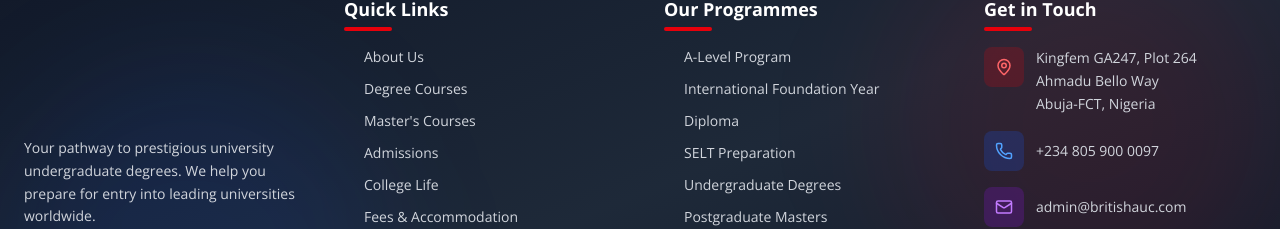
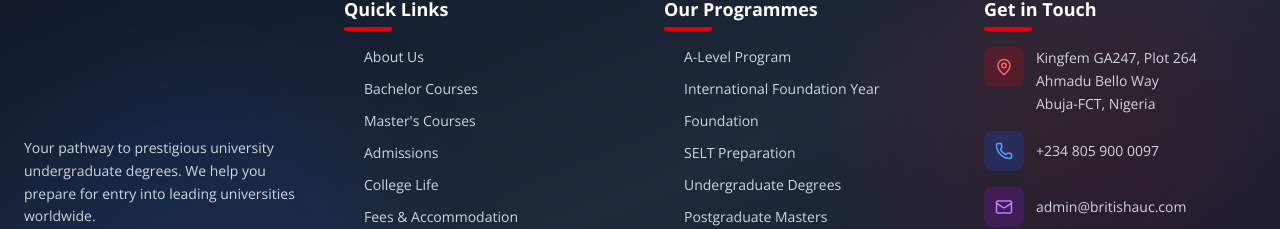
Before and after one commit to code-savan/colleges, a Next.js app: page /courses/diplomas in a window 1280 px wide. Shown: the part 1497-1726 px from the top of the page. Built offline with nearby package versions, Linux system fonts and the light colour scheme.

Commit message:
Update footer: Degree Courses->Bachelor Courses, Diploma->Foundation

```diff
--- a/app/Footer.jsx
+++ b/app/Footer.jsx
@@ -74,7 +74,7 @@
             <ul className="space-y-3">
               {[
                 { href: "/about/", label: "About Us" },
-                { href: "/courses/degrees/", label: "Degree Courses" },
+                { href: "/courses/degrees/", label: "Bachelor Courses" },
                 { href: "/courses/masters/", label: "Master's Courses" },
                 { href: "/admissions/", label: "Admissions" },
                 { href: "/college-life/", label: "College Life" },
@@ -105,7 +105,7 @@
               {[
                 { href: "/#programmes", label: "A-Level Program" },
                 { href: "/#programmes", label: "International Foundation Year" },
-                { href: "/#programmes", label: "Diploma" },
+                { href: "/#programmes", label: "Foundation" },
                 { href: "/#programmes", label: "SELT Preparation" },
                 { href: "/courses/degrees/", label: "Undergraduate Degrees" },
                 { href: "/courses/masters/", label: "Postgraduate Masters" },
```
